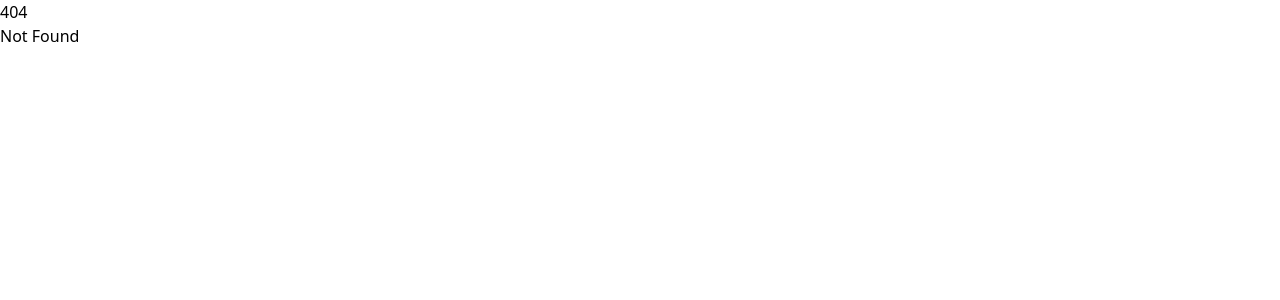
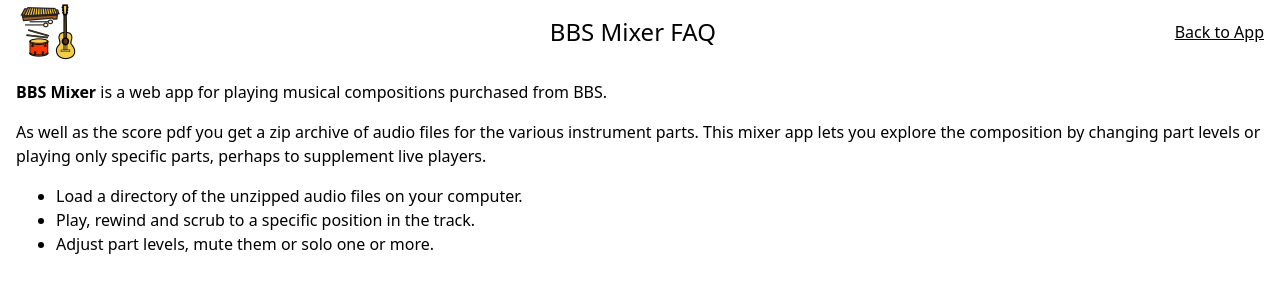
Before and after one commit to music-practice-tools/bbs-mixer, a SvelteKit app: page /about in a window 1280 px wide. Before the commit this address had no page. Shown: the top 300 px of the page. Built offline with nearby package versions, Linux system fonts and the light colour scheme.

Commit message:
Update header and add FAQ

```diff
--- a/src/lib/Mixer.svelte
+++ b/src/lib/Mixer.svelte
@@ -31,10 +31,6 @@
 </div>
 
 <style>
-  :global(body) {
-    padding-left: 1em;
-    padding-right: 1em;
-  }
   :global(.component) {
     border: 2px solid gray;
     padding: 0.5em;
--- /dev/null
+++ b/src/routes/+layout.svelte
@@ -0,0 +1,77 @@
+<script>
+  console.log('z', document.title)
+</script>
+
+<slot />
+
+<style>
+  :global(body) {
+    padding-left: 1em;
+    padding-right: 1em;
+  }
+
+  :global(h1) {
+    font-size: 1.5rem;
+    font-weight: 500;
+    line-height: 1;
+    margin-left: 1rem;
+  }
+
+  :global(p) {
+    margin-top: 1em;
+    margin-bottom: 1em;
+    margin-left: 0;
+    margin-right: 0;
+  }
+
+  :global(ul) {
+    list-style-type: disc;
+    margin-top: 1em;
+    margin-bottom: 1 em;
+    margin-left: 0;
+    margin-right: 0;
+    padding-left: 40px;
+  }
+
+  :global(.logo) {
+    height: 4em;
+    will-change: filter;
+  }
+
+  :global(header) {
+    margin-bottom: 0.5rem;
+    display: flex;
+    justify-content: space-between;
+    align-items: center;
+  }
+
+  :global(a) {
+    font-weight: 500;
+    color: var(--link-color);
+    text-decoration: underline;
+    margin-left: 5px;
+    font-size: inherit;
+    cursor: pointer;
+  }
+
+  /*
+  :global(:root) {
+    --background-color: #242424;
+    --color: #ffffff;
+    --highlight-color: lightblue;
+    --link-color: #858bff;
+    background-color: var(--background-color);
+    color: var(--color);
+    font-family: Sans-Serif;
+    color-scheme: light dark;
+  }
+
+  @media (prefers-color-scheme: light) {
+    :global(:root) {
+      --background-color: #ffffff;
+      --color: #242424;
+      --highlight-color: darkblue;
+    }
+  }
+*/
+</style>
--- a/src/routes/+page.svelte
+++ b/src/routes/+page.svelte
@@ -1,15 +1,33 @@
 <script>
   import Mixer from '$lib/Mixer.svelte'
+  import logo from '$lib/assets/logo-512x512.png'
+
+  document.title = 'BBS Mixer'
 </script>
 
-<h1>BBS Mixer</h1>
+<header>
+  <img
+    src={logo}
+    title="BBS Mixer"
+    class="logo"
+    alt="logo" />
+  <h1>{document.title}</h1>
+  <nav>
+    <a
+      href="/about"
+      data-sveltekit-reload>FAQ</a>
+  </nav>
+</header>
 
 <Mixer />
 
 <style>
-  h1 {
-    font-size: 2em;
-    font-weight: bold;
-    margin-block: 0.67em;
+  /*
+  #app {
+    max-width: 1280px;
+    margin: 0 auto 0 auto;
+    padding: 0rem;
+    text-align: left;
   }
+*/
 </style>
--- /dev/null
+++ b/src/routes/about/+page.svelte
@@ -0,0 +1,39 @@
+<script>
+  import logo from '$lib/assets/logo-512x512.png'
+  document.title = 'BBS Mixer FAQ'
+</script>
+
+<header>
+  <img
+    src={logo}
+    title="BBS Mixer"
+    class="logo"
+    alt="logo" />
+  <h1>{document.title}</h1>
+  <nav>
+    <a
+      href="/"
+      data-sveltekit-reload>Back to App</a>
+  </nav>
+</header>
+
+<p>
+  <strong>BBS Mixer</strong> is a web app for playing musical compositions purchased
+  from BBS.
+</p>
+
+<p>
+  As well as the score pdf you get a zip archive of audio files for the various
+  instrument parts. This mixer app lets you explore the composition by changing
+  part levels or playing only specific parts, perhaps to supplement live
+  players.
+</p>
+
+<ul role="list">
+  <li>Load a directory of the unzipped audio files on your computer.</li>
+  <li>Play, rewind and scrub to a specific position in the track.</li>
+  <li>Adjust part levels, mute them or solo one or more.</li>
+</ul>
+
+<style>
+</style>
```
Also changed, not shown: src/lib/assets/logo-512x512.png (added).
